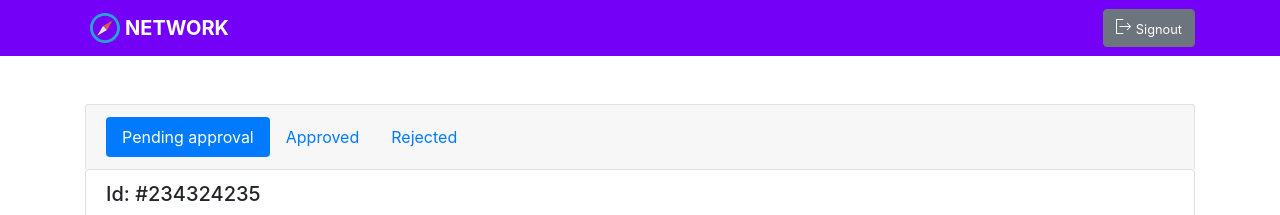
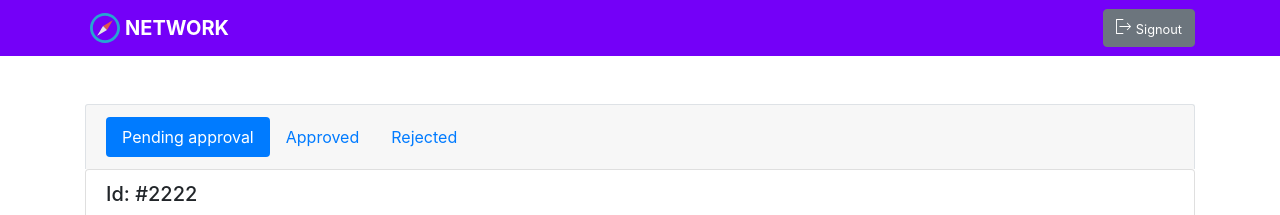
Before and after one commit to Logesh1987/hello-world, a plain HTML site: page index.html in a window 1280 px wide. Shown: the top 215 px of the page. Drawn offline with nearby package versions, Linux system fonts and the light colour scheme.

Commit message:
bug fixing

```diff
--- a/index.html
+++ b/index.html
@@ -67,7 +67,7 @@
                             <div class="tab-content" id="pills-tabContent">
                                 <ul class="tab-pane fade show active list-group" id="pills-home" role="tabpanel" aria-labelledby="pills-home-tab">
                                     <li class="card-body list-group-item">
-                                        <h5 class="card-title">Id: #234324235</h5>
+                                        <h5 class="card-title">Id: #2222</h5>
                                         <p class="card-text">Using color to add meaning only provides a visual indication, which will not be conveyed to users of assistive technologies – such as screen readers. Ensure that information denoted by the color is either obvious from the content itself (e.g. the visible text), or is included through alternative means, such as additional text hidden.</p>
                                         <div class="text-right">
                                             <button type="button" class="btn btn-success btn-sm" data-toggle="modal" data-target="#feedback">Approve</button>
```
